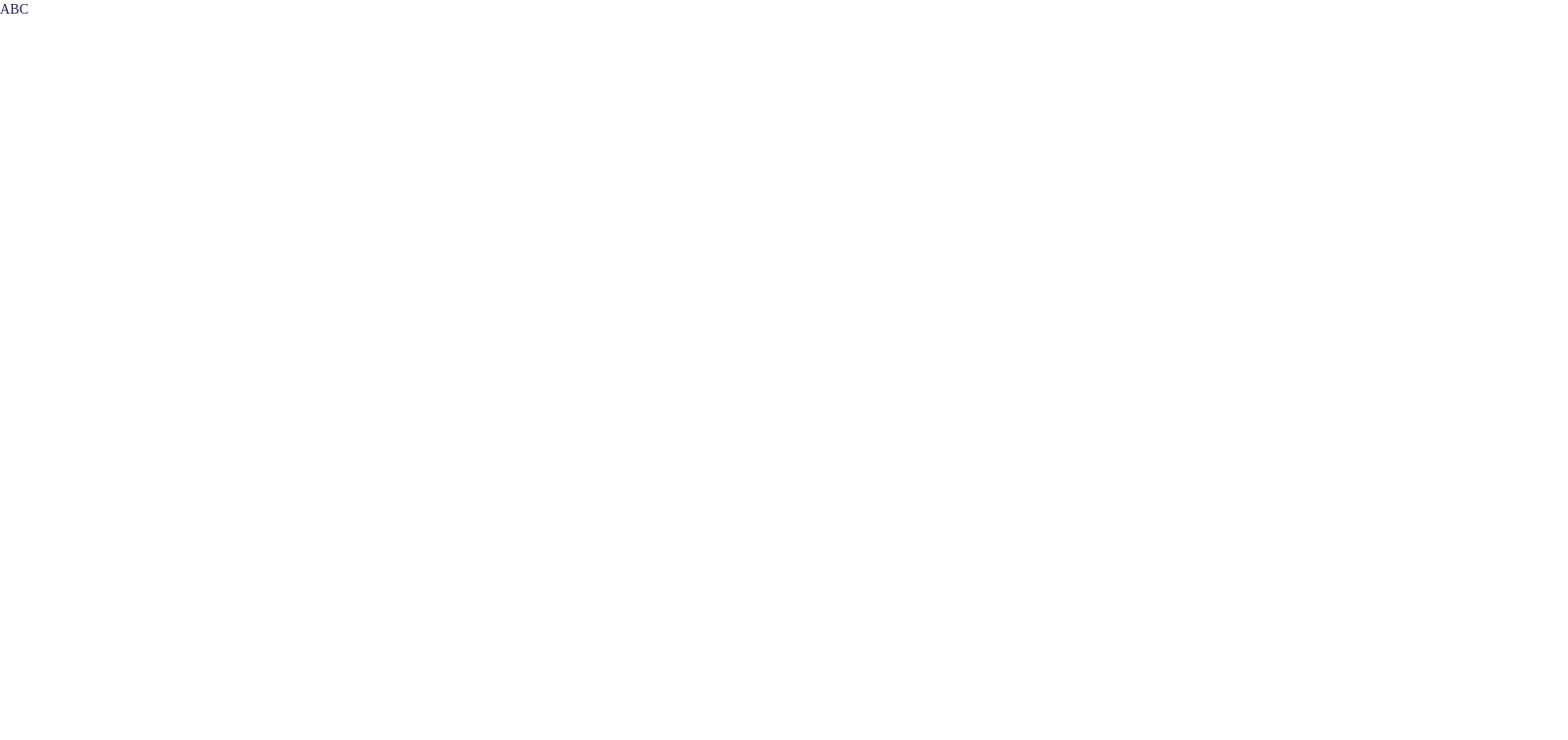
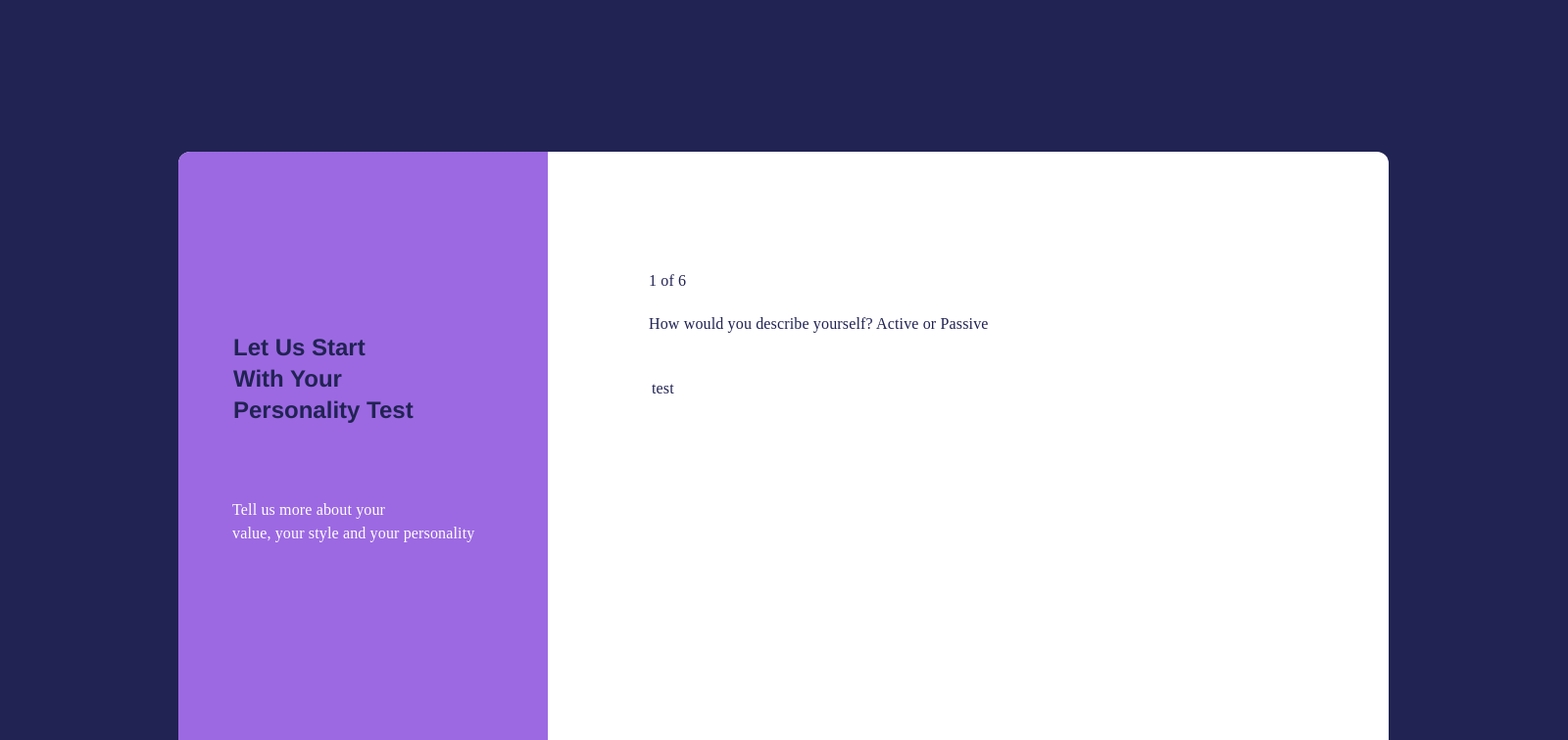
Before and after one commit to BoscoTin/COMP4021-Frontend, a Next.js app: page /questionaire in a window 1280 px wide. Shown: the top 756 px of the page at 98% size, 1600 px wide, since content can reach past the window. Built offline with nearby package versions, Linux system fonts and the light colour scheme.

Commit message:
finish half of the questionaire page

```diff
--- a/pages/questionaire.js
+++ b/pages/questionaire.js
@@ -1,19 +1,132 @@
 import React from "react";
 
 import { makeStyles } from "@material-ui/core/styles";
+import {
+  Grid,
+  Typography,
+  Button,
+  GridList,
+  GridListTile,
+} from "@material-ui/core";
+import Checkbox from '@material-ui/core/Checkbox';
 
 /*
   please define css style here, using camel style name
   use vscode with extension intellisense would greatly help
 */
 const useStyles = makeStyles((theme) => ({
-  root: {
-    flexGrow: 1,
+  root:{
+    backgroundColor: theme.palette.text.primary,
+    width:"1600px",
+    height:"1024px",
+    flexGrow:1
   },
+  Layer: {
+    background: "#FFFFFF",
+    position: "absolute",
+    width: "1235px",
+    height: "774px",
+    borderRadius:"12px",
+    left:"182px",
+    top:"155px"
+  },
+  leftLayer:{
+    background: theme.palette.primary.main,
+    width: "377px",
+    height: "774px",
+    borderRadius:"12px 0px 0px 12px"
+  },
+  leftLayerContext1:{
+    position: "absolute",
+    backgroundColor: theme.palette.primary.main,
+    width:"256px",
+    height:"141px",
+    left:"56px",
+    top:"184px"
+  },
+  leftLayerContext2:{
+    position: "absolute",
+    backgroundColor: theme.palette.primary.main,
+    width:"257px",
+    height:"78px",
+    left:"55px",
+    top:"354px"
+  },
+  rightLayerContent1:{
+    position:"absolute",
+    width: "587px",
+    height: "100px",
+    left: "480px",
+    top: "120px",
+  },
+  rightLayerContent2:{
+    position: "absolute",
+    width: "546px",
+    height: "288px",
+    top: "230px",
+    left: "483px"
+  },
+  rightLayerContent2CheckBox1:{
+    position: "absolute",
+    width: "546px",
+    height: "48px"
+  }
 }));
+
+function Layer(props) {
+  const { classes }= props;
+  return(
+      <Grid containerBase className = {classes.root}>
+
+          <Grid container0 className = {classes.Layer} >
+
+
+            <Grid container1 className = {classes.leftLayer}>
+              <Grid container2 className = {classes.leftLayerContext1}>
+                <Grid item xs={10} md={12} >
+                  <Typography variant="h5" color="#000000">
+                    Let Us Start <br />With Your<br />Personality Test
+                  </Typography>
+                </Grid>
+              </Grid>
+
+              <Grid container2 className = {classes.leftLayerContext2}>
+                <Grid item2 xs={10} md={12}>
+                  <Typography color="textSecondary" >
+                    Tell us more about your <br/>value, your style and your personality
+                  </Typography>
+                </Grid>
+              </Grid>
+            </Grid>
+
+            <Grid container3 className = {classes.rightLayerContent1}>
+              <Typography color= "#858585" >
+                1 of 6
+              </Typography>
+              <br/>
+              <Typography color= "#000000" >
+                How would you describe yourself? Active or Passive
+              </Typography>
+            </Grid>
+
+            <Grid container4 className = {classes.rightLayerContent2}>
+              <Typography color= "#000000" >
+                test
+              </Typography>
+            </Grid>
+
+          </Grid>
+
+      </Grid>
+  );
+}
+
+
 
 export default function QuestionairePage() {
   const classes = useStyles();
 
-  return <div className={classes.root}>ABC</div>;
+  return (
+      <Layer classes = {classes}/>
+  );
 }
```
Also changed, not shown: 1 other file (tests, documents, lock files or other folders).
